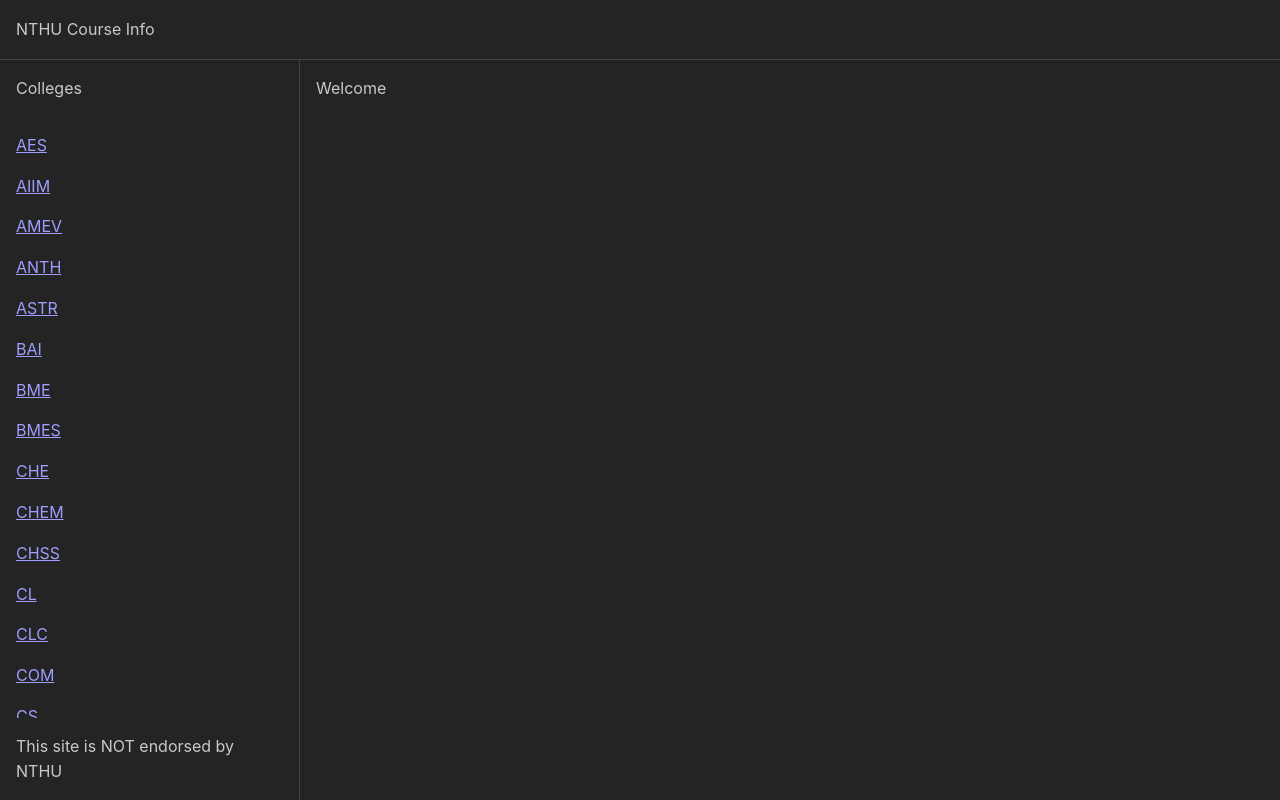
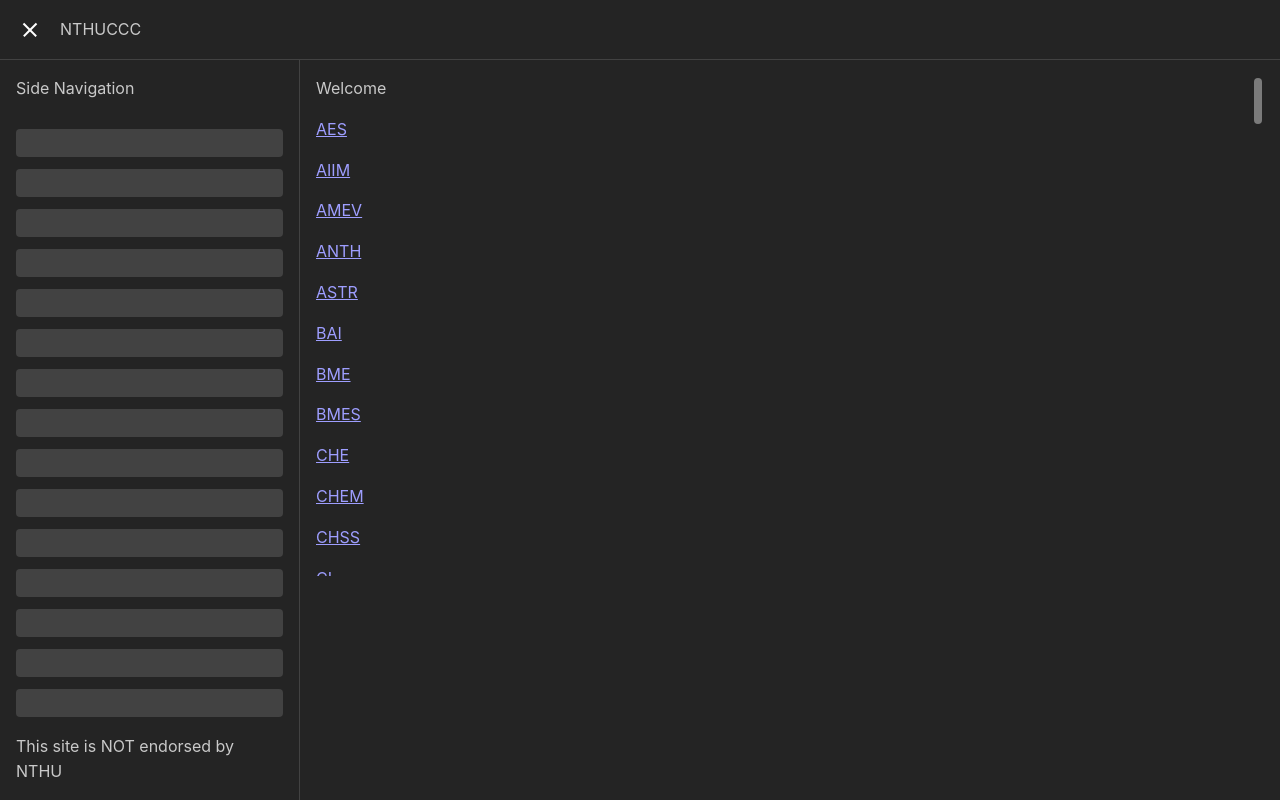
Before and after one commit to SamTech37/class-info, a Next.js app: page / in a window 1280 px wide. Built offline with nearby package versions, Linux system fonts and the light colour scheme.

Commit message:
Refactor layout and navbar components

```diff
--- a/src/app/layout.tsx
+++ b/src/app/layout.tsx
@@ -1,26 +1,78 @@
-// Import styles of packages that you've installed.
-// All packages except `@mantine/hooks` require styles imports
+//Root layout and navbar for the app
+"use client";
+
 import "@mantine/core/styles.css";
+import { MantineProvider, ColorSchemeScript } from "@mantine/core";
+import { useDisclosure } from "@mantine/hooks";
+import { AppShell, Burger, Group, ScrollArea, Skeleton } from "@mantine/core";
 
-import { MantineProvider, ColorSchemeScript } from "@mantine/core";
-
-export const metadata = {
-  title: "My Mantine app",
-  description: "I have followed setup instructions carefully",
-};
+// export const metadata = {
+//   title: "NTHUCCC",
+//   description: "A better NTHU Course Catalog Client experience",
+// };
 
 export default function RootLayout({
   children,
 }: {
   children: React.ReactNode;
 }) {
+  const [mobileOpened, { toggle: toggleMobile }] = useDisclosure();
+  const [desktopOpened, { toggle: toggleDesktop }] = useDisclosure(true);
+
   return (
-    <html lang="en">
+    <html lang="zh">
       <head>
         <ColorSchemeScript />
+        <title>NTHUCCC</title>
+        <meta
+          name="description"
+          content="A better NTHU Course Catalog Client experience"
+        />
       </head>
       <body>
-        <MantineProvider defaultColorScheme="dark">{children}</MantineProvider>
+        <MantineProvider defaultColorScheme="dark">
+          <AppShell
+            header={{ height: 60 }}
+            navbar={{
+              width: 300,
+              breakpoint: "sm",
+              collapsed: { mobile: !mobileOpened, desktop: !desktopOpened },
+            }}
+            padding="md"
+          >
+            <AppShell.Header>
+              <Group h="100%" px="md">
+                <Burger
+                  opened={mobileOpened}
+                  onClick={toggleMobile}
+                  hiddenFrom="sm"
+                  size="sm"
+                />
+                <Burger
+                  opened={desktopOpened}
+                  onClick={toggleDesktop}
+                  visibleFrom="sm"
+                  size="sm"
+                />
+                NTHUCCC
+              </Group>
+            </AppShell.Header>
+            <AppShell.Navbar p="md">
+              <AppShell.Section>Side Navigation</AppShell.Section>
+              <AppShell.Section grow my="md" component={ScrollArea}>
+                {Array(60)
+                  .fill(0)
+                  .map((_, index) => (
+                    <Skeleton key={index} h={28} mt="sm" animate={false} />
+                  ))}
+              </AppShell.Section>
+              <AppShell.Section>
+                This site is NOT endorsed by NTHU
+              </AppShell.Section>
+            </AppShell.Navbar>
+            <AppShell.Main>{children}</AppShell.Main>
+          </AppShell>
+        </MantineProvider>
       </body>
     </html>
   );
--- a/src/app/page.tsx
+++ b/src/app/page.tsx
@@ -1,7 +1,7 @@
 "use client";
 import Link from "next/link";
 import { useDisclosure } from "@mantine/hooks";
-import { AppShell, Burger, Group, ScrollArea } from "@mantine/core";
+import { ScrollArea } from "@mantine/core";
 import jsonData from "../Components/Departments.json";
 
 export default function Home() {
@@ -9,29 +9,15 @@
   const departments = jsonData;
 
   return (
-    <AppShell
-      header={{ height: 60 }}
-      navbar={{ width: 300, breakpoint: "sm", collapsed: { mobile: !opened } }}
-      padding="md"
-    >
-      <AppShell.Header>
-        <Group h="100%" px="md">
-          <Burger opened={opened} onClick={toggle} hiddenFrom="sm" size="sm" />
-          NTHU Course Info
-        </Group>
-      </AppShell.Header>
-      <AppShell.Navbar p="md">
-        <AppShell.Section>Colleges</AppShell.Section>
-        <AppShell.Section grow my="md" component={ScrollArea}>
-          {departments.map((dep, index) => (
-            <Link key={index} href={`/${dep}`}>
-              <p>{dep}</p>
-            </Link>
-          ))}
-        </AppShell.Section>
-        <AppShell.Section>This site is NOT endorsed by NTHU</AppShell.Section>
-      </AppShell.Navbar>
-      <AppShell.Main>Welcome</AppShell.Main>
-    </AppShell>
+    <ScrollArea h={500} type="always">
+      Welcome
+      <div>
+        {departments.map((dep, index) => (
+          <Link key={index} href={`/${dep}`}>
+            <p>{dep}</p>
+          </Link>
+        ))}
+      </div>
+    </ScrollArea>
   );
 }
```
